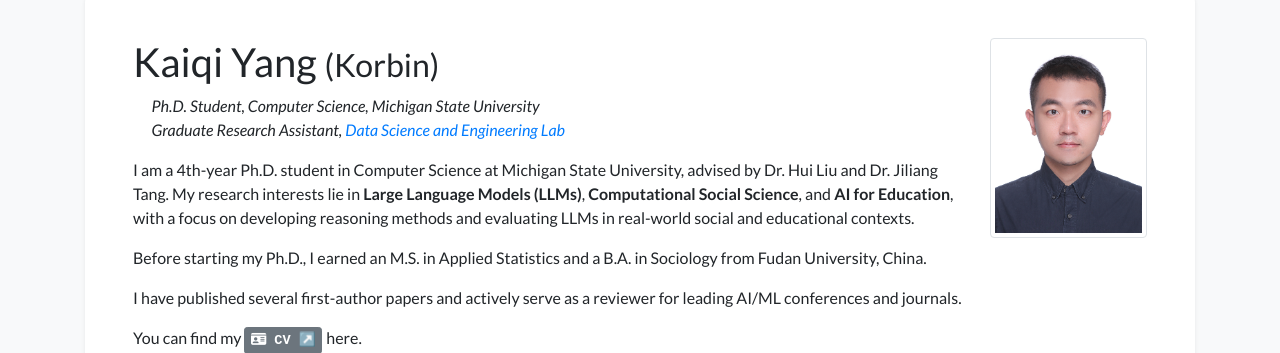
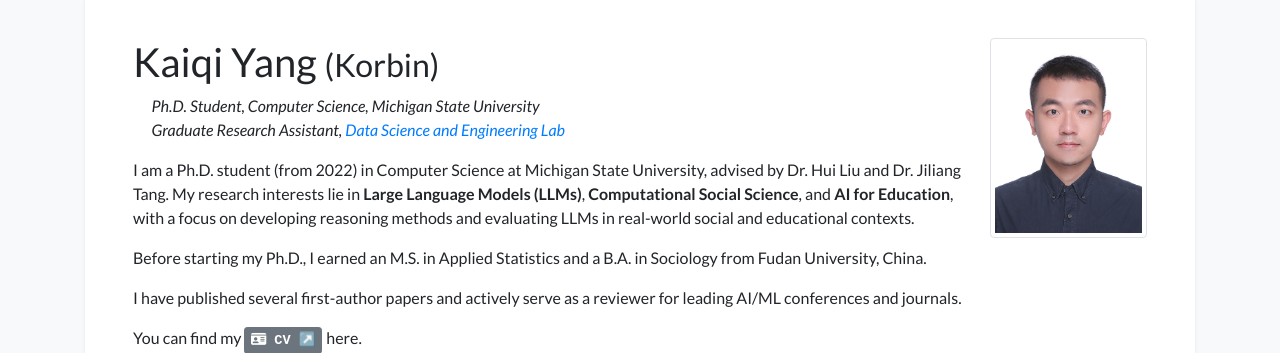
Before and after one commit to KorbinY/korbiny.github.io, a Jekyll site: the page built from index.html, in a window 1280 px wide and 1306 px high. Shown: the part 90-443 px from the top of the window. Built offline with Jekyll 4.4.1, drawn with Linux system fonts in a browser that asks for light colours; nearby versions of some CDN libraries; a style sheet for code colours, icons or effects is not loaded.

Commit message:
pdf reader

```diff
--- a/_data/profile.yml
+++ b/_data/profile.yml
@@ -24,7 +24,7 @@ linkedin: korbiny
 short_bio_text_justify: false
 short_bio: >-
   <p>
-    I am a 4th-year Ph.D. student in Computer Science at Michigan State University,
+    I am a Ph.D. student (from 2022) in Computer Science at Michigan State University,
     advised by Dr. Hui Liu and Dr. Jiliang Tang. My research interests lie in
     <b>Large Language Models (LLMs)</b>, <b>Computational Social Science</b>, and <b>AI for Education</b>, with a focus on developing reasoning methods and evaluating LLMs in real-world social and educational contexts.
   </p>
@@ -35,7 +35,7 @@ short_bio: >-
     I have published several first-author papers and actively serve as a reviewer for leading AI/ML conferences and journals.
   </p>
   <p>
-    You can find my <a href="/assets/files/My_CV_New.pdf" target="_blank" class="btn btn-sm btn-secondary align-baseline" style="padding:0.1em 0.4em;font-size:0.85em;"><i class="fa-solid fa-id-card"></i><span class="cv-text">&nbsp;CV&nbsp;</span></a><img src="/assets/images/empty_300x200.png" alt="CV" style="width:1px;height:1px;opacity:0;vertical-align:middle;"> here.
+    You can find my <a href="{{ '/cv' | relative_url }}" target="_blank" class="btn btn-sm btn-secondary align-baseline" style="padding:0.1em 0.4em;font-size:0.85em;"><i class="fa-solid fa-id-card"></i><span class="cv-text">&nbsp;CV&nbsp;</span></a><img src="/assets/images/empty_300x200.png" alt="CV" style="width:1px;height:1px;opacity:0;vertical-align:middle;"> here.
   </p>
 
 
--- a/cv.html
+++ b/cv.html
@@ -16,7 +16,7 @@ container_class: container-xl
   </div>
 
   <div class="card border-0 shadow-sm bg-white p-4">
-    <div style="border: 1px solid #bbffcb; border-radius: 8px; overflow: hidden; height: 80vh;">
+    <div style="border: 1px solid #ddd; border-radius: 8px; overflow: hidden; height: 80vh;">
       <embed
         src="{{ '/assets/files/My_CV_New.pdf' | relative_url }}"
         type="application/pdf"
```
